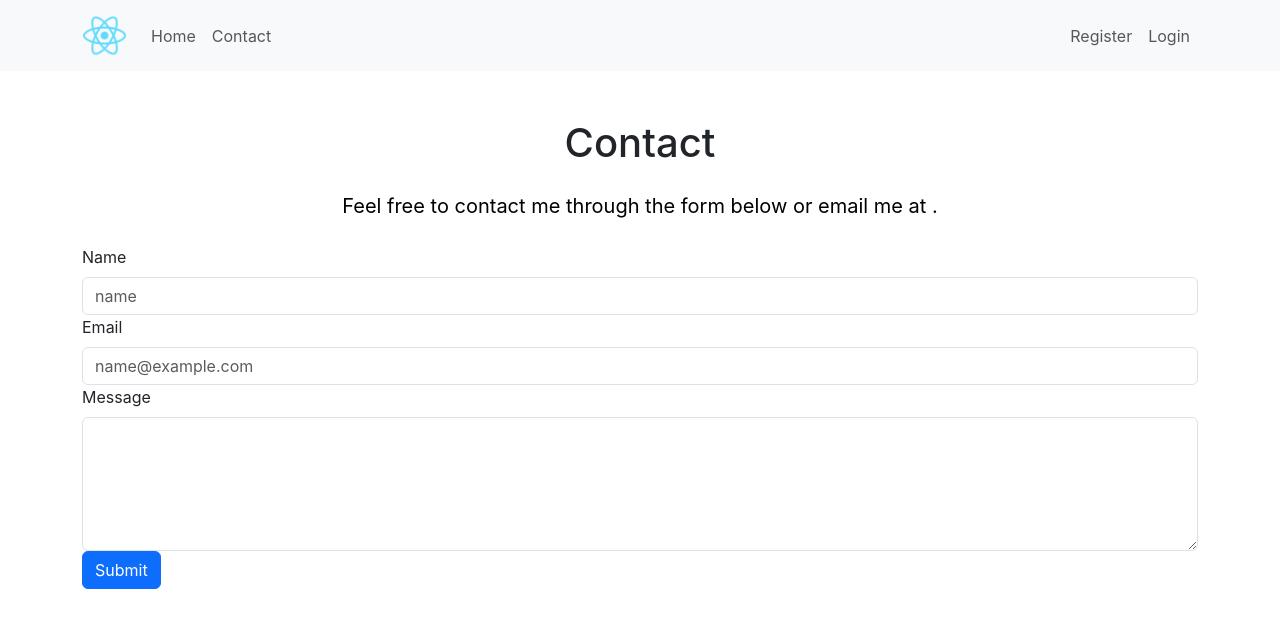
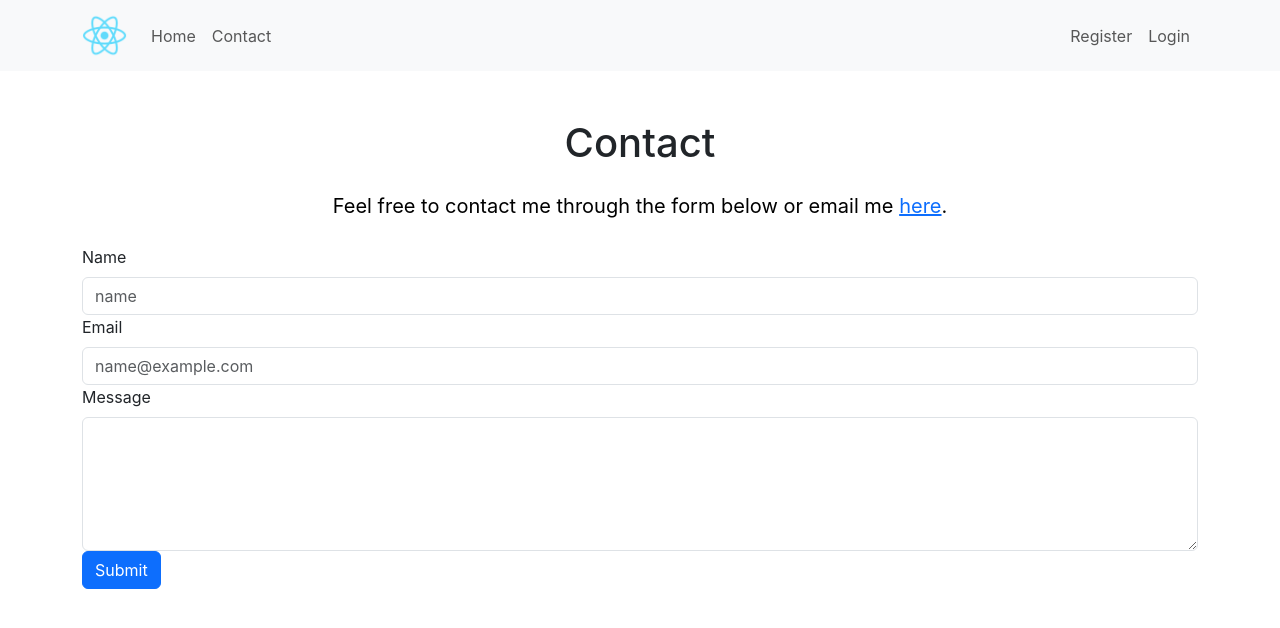
Before and after one commit to cchernn/dompet-web, a React (Create React App) app: page /contact in a window 1280 px wide. Shown: the top 628 px of the page. Built offline with nearby package versions, Linux system fonts and the light colour scheme; no server answers.

Commit message:
edit contact email mapping in Contacts page

```diff
--- a/src/Pages/Contact.js
+++ b/src/Pages/Contact.js
@@ -72,7 +72,7 @@ class Contact extends Component {
                     <h1>Contact</h1>
                 </div>
                 <p className="text-black text-center my-4" style={{ fontSize: "1.25rem" }}>
-                    Feel free to contact me through the form below or email me at <a href="/contact">{process.env.REACT_APP_EMAIL}</a>.
+                    Feel free to contact me through the form below or email me <a href={`mailto:${process.env.REACT_APP_EMAIL}`}>here</a>.
                 </p>
                 <Form>
                     <Form.Group>
```
